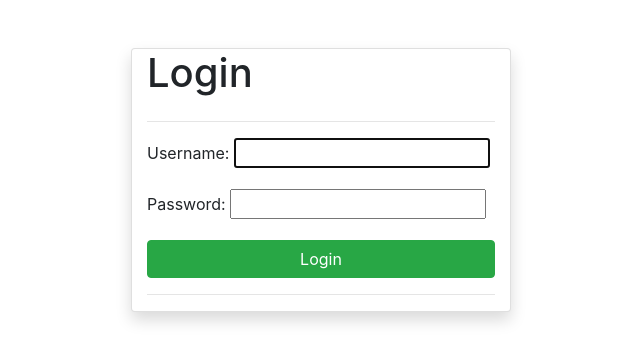
After one commit to wfarelt/tareas, a Django app: page /login/ in a window 1280 px wide. The commit adds this page. Shown: the top 362 px of the page, without its empty margins (319-959 px from the left). Run offline with Django 5.2, Linux system fonts and the light colour scheme; some libraries are stand-ins or nearby versions.

Commit message:
login/logout

```diff
--- a/bases/templates/bases/base.html
+++ b/bases/templates/bases/base.html
@@ -7,11 +7,16 @@
     {% load bootstrap4 %}
     {% bootstrap_css %}
     {% bootstrap_javascript jquery='full' %}
+
+    {% block title %}
     <title>Task</title>
+    {% endblock %}
+
 </head>
 <body>
-     <!-- Responsive navbar-->
-     <nav class="navbar navbar-expand-lg navbar-dark bg-dark">
+    <!-- Responsive navbar-->
+    {% block navbar %}
+    <nav class="navbar navbar-expand-lg navbar-dark bg-dark">
         <div class="container px-5">
             <a class="navbar-brand" href="#!">Mi Aplicación</a>
             <button class="navbar-toggler" type="button" data-bs-toggle="collapse" data-bs-target="#navbarSupportedContent" aria-controls="navbarSupportedContent" aria-expanded="false" aria-label="Toggle navigation"><span class="navbar-toggler-icon"></span></button>
@@ -21,19 +26,26 @@
                     <li class="nav-item"><a class="nav-link" href="{% url 'task:task_list' %}">Tareas</a></li>
                     <li class="nav-item"><a class="nav-link" href="#!">Contact</a></li>
                     <li class="nav-item"><a class="nav-link" href="#!">Services</a></li>
+                    <a class="nav-link text-white">Hi {{ user.username }} !!</a>
+                    <li class="nav-item"><a class="nav-link " href="{% url 'bases:logout'%}">Salir</a></li>
                 </ul>
             </div>
         </div>
     </nav>
-
+    {% endblock %}
 
     {% block content %}
     {% endblock %}
 
+
     <!-- Footer-->
+    {% block footer%}
     <footer class="py-5 bg-dark">
         <div class="container px-4 px-lg-5"><p class="m-0 text-center text-white">Copyright &copy; MyTask 2023</p></div>
     </footer>
+    {% endblock %}
+
+
     <!-- Bootstrap core JS-->
     <script src="https://cdn.jsdelivr.net/npm/bootstrap@5.2.3/dist/js/bootstrap.bundle.min.js"></script>
     <!-- Core theme JS-->
--- /dev/null
+++ b/bases/templates/bases/login.html
@@ -0,0 +1,24 @@
+{% extends 'bases/base.html' %}
+
+{% block title %}{% endblock %}
+{% block navbar %}{% endblock %}
+
+{% block content %}
+    <div class="container mt-5">
+        <div class="row">
+            <div class="col-md-4 offset-md-4 card shadow" >
+                <h1>Login</h1>
+                <hr>
+                <form action="{% url 'bases:login' %}" method="POST">
+                    {% csrf_token %}
+                    {{ form.as_p }}
+                    <input type="submit" value="Login" class="btn btn-success btn-block">
+                </form>
+                <hr>
+
+            </div>
+        </div>
+    </div>
+{% endblock %}
+
+{% block footer%}{% endblock %}
--- a/bases/urls.py
+++ b/bases/urls.py
@@ -1,6 +1,9 @@
 from django.urls import path
+from django.contrib.auth import views as login
 from .views import Home
 
 urlpatterns = [
     path('', Home.as_view(), name='home'),
+    path('login/', login.LoginView.as_view(template_name='bases/login.html'), name='login'),
+    path('logout/', login.LogoutView.as_view(template_name='bases/login.html'), name='logout'),
 ]
--- a/bases/views.py
+++ b/bases/views.py
@@ -6,4 +6,4 @@ from django.views.generic import TemplateView
 
 class Home(LoginRequiredMixin, TemplateView):
     template_name = 'bases/home.html'
-    login_url = '/admin/' #para que redireccione a login si no esta logueado
+    login_url = 'bases:login'
--- a/tareas/settings.py
+++ b/tareas/settings.py
@@ -126,3 +126,6 @@ STATIC_URL = 'static/'
 # https://docs.djangoproject.com/en/5.0/ref/settings/#default-auto-field
 
 DEFAULT_AUTO_FIELD = 'django.db.models.BigAutoField'
+
+LOGIN_REDIRECT_URL = '/'
+LOGOUT_REDIRECT_URL = '/login/'
--- a/task/urls.py
+++ b/task/urls.py
@@ -5,7 +5,7 @@ from .views import task_list, task_detail, task_create, \
 app_name = 'task'
 
 urlpatterns = [
-    path('task/', task_list, name='task_list'),
+    path('list/', task_list, name='task_list'),
     path('<int:pk>/', task_detail, name='task_detail'),
     path('create/', task_create, name='task_create'),
     path('<int:pk>/edit/', task_edit, name='task_edit'),
```
Also changed, not shown: db.sqlite3.
